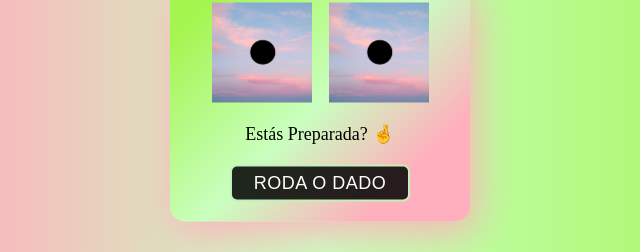
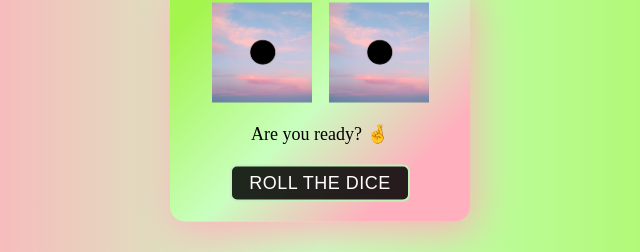
Before and after one commit to danielapereira11/Dice-Generator, a plain HTML site: page index.html in a window 1280 px wide. Shown: the part 308-560 px from the top of the page, 320-960 px from the left. Drawn offline with Linux system fonts and the light colour scheme.

Commit message:
Language change
portuguese » english

```diff
--- a/index.html
+++ b/index.html
@@ -90,8 +90,8 @@
         <img src="Images/die-1.png" class="dice-image" id="die-1" />
         <img src="Images/die-1.png" class="dice-image" id="die-2" />
       </div>
-      <p id="total">Estás Preparada? 🤞</p>
-      <button>RODA O DADO</button>
+      <p id="total">Are you ready? 🤞</p>
+      <button>ROLL THE DICE</button>
     </div>
     <script>
       let images = [
@@ -122,7 +122,7 @@
             .querySelector("#die-2")
             .setAttribute("src", images[dieTwoValue]);
           document.querySelector("#total").innerHTML =
-            "Saiu-te um " + (dieOneValue + 1 + (dieTwoValue + 1)) + " 🙈";
+            "You rolled " + (dieOneValue + 1 + (dieTwoValue + 1)) + " 🙈";
         }, 2000);
       }
 
```
